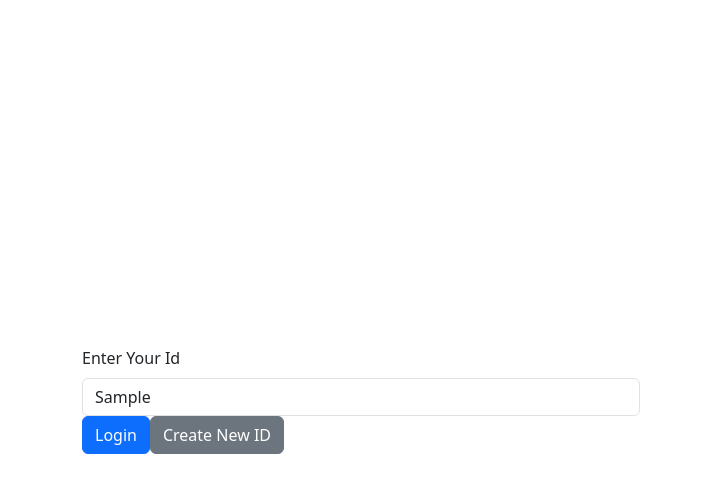
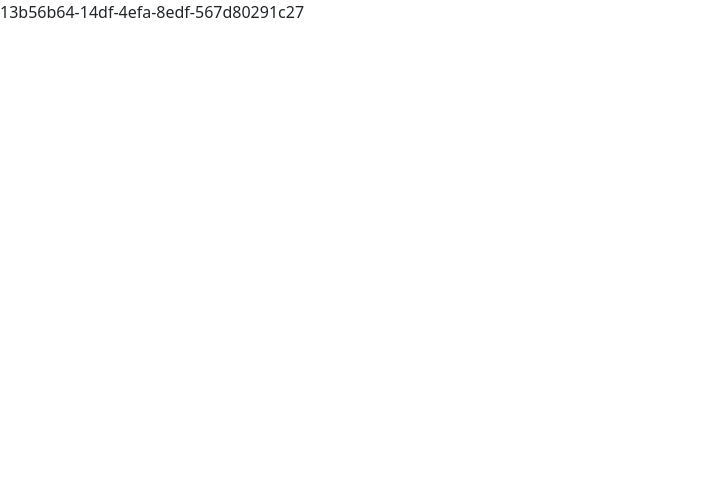
Before and after one commit to RedEcks/chat-app, a React (Create React App) app: page / in a window 1280 px wide. Both pictures are taken after typing "Sample" into the empty fields and a click on the button "Create New ID". Shown: the top 492 px of the page, without its empty margins (0-701 px from the left). Built offline with nearby package versions, Linux system fonts and the light colour scheme.

Commit message:
created dashboard

```diff
--- a/src/App.js
+++ b/src/App.js
@@ -2,13 +2,14 @@
 import React from 'react';
 import Login from './components/Login';
 import useLocalStorage from './hooks/useLocalStorage';
+import Dashboard from './components/Dashboard';
 
 function App() {
 
   const [id, setId] = useLocalStorage('id')
 
   return (
-    id ? <Login onIdSubmit={id}/> : <Login onIdSubmit={setId}/>
+    id ? <Dashboard id={id}/> : <Login onIdSubmit={setId}/>
   )
 }
 
--- /dev/null
+++ b/src/components/Dashboard.js
@@ -0,0 +1,7 @@
+import React from 'react'
+
+export default function Dashboard({id}) {
+  return (
+    <div>{id}</div>
+  )
+}
```
